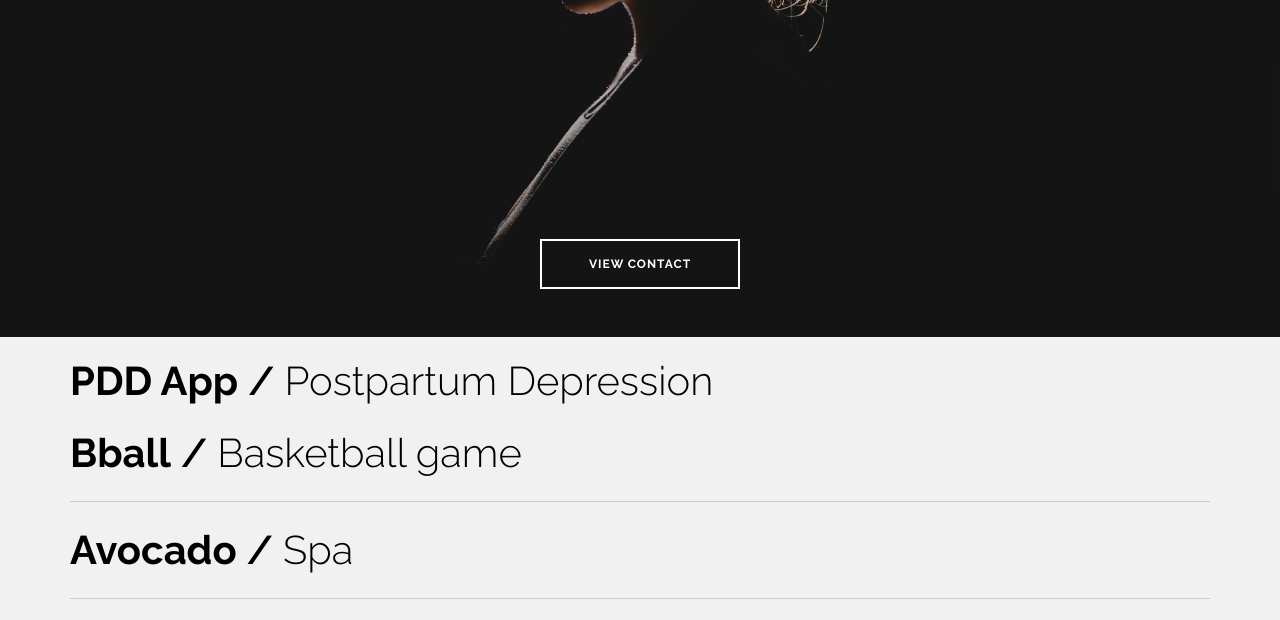
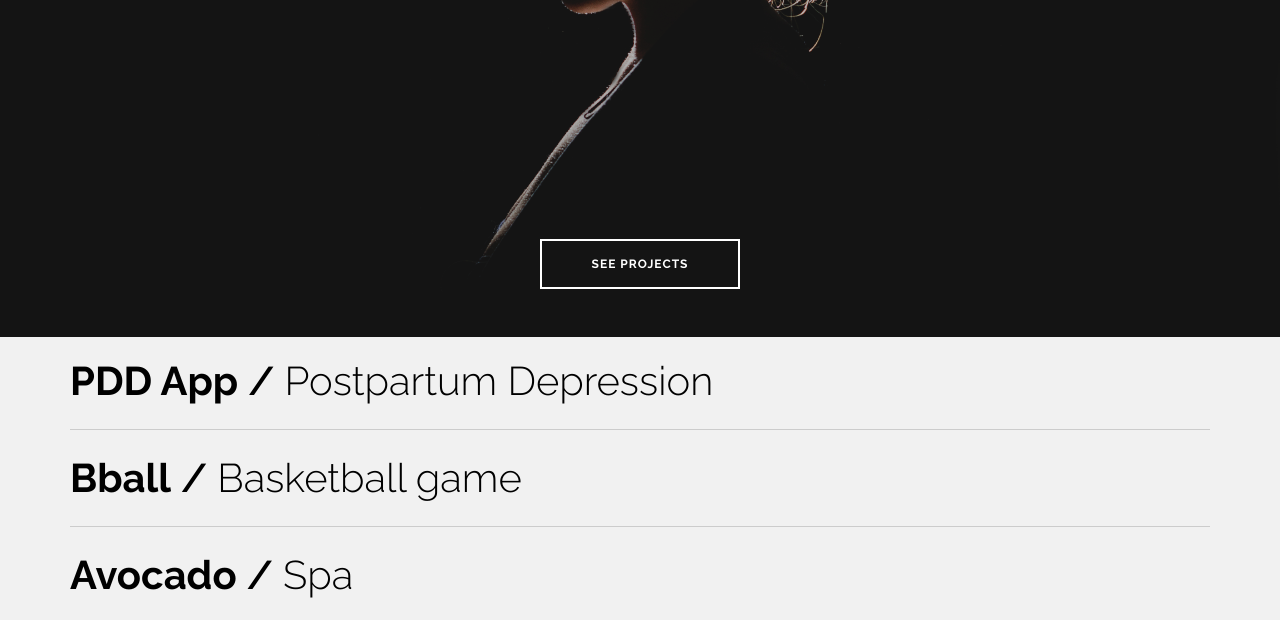
Before and after one commit to aadesola/aadesola.github.io, a plain HTML site: page index.html in a window 1280 px wide. Shown: the part 463-1083 px from the top of the page. Drawn offline with nearby package versions, Linux system fonts and the light colour scheme.

Commit message:
Button text edit

```diff
--- a/index.html
+++ b/index.html
@@ -31,7 +31,7 @@
 		        </div>
 
 		        <div class="align-bottom relative-xs text-center">
-		            <a class="btn btn-lg mb32 mt-xs-40" href="#projects">VIEW CONTACT</a>
+		            <a class="btn btn-lg mb32 mt-xs-40" href="#projects">See Projects</a>
 		        </div>
 		    </section>
 
@@ -41,7 +41,7 @@
     	<h2> <b>Mail</b> / <span style="font-weight: 300;">ajayiadesolagrace@gmail.com</span> </a></h2><hr>
 	<h2> <b>Github</b> / <span style="font-weight: 300;">aadesola@github.io</span> </a></h2><hr>-->
 
-<h2><a href="https://github.com/aadesola/PDDApp" target="_blank">  <b>PDD App</b> / <span style="font-weight: 300;">Postpartum Depression</span></a></h2>
+<h2><a href="https://github.com/aadesola/PDDApp" target="_blank">  <b>PDD App</b> / <span style="font-weight: 300;">Postpartum Depression</span></a></h2> <hr>
 <h2><a href="https://github.com/aadesola/GoogleUdacityAndroidCourtCounter"> <b>Bball</b> / <span style="font-weight: 300;">Basketball game</span> </a></h2><hr>
     <h2><a href="../project-spa/index.html" target="_blank">  <b>Avocado</b> / <span style="font-weight: 300;">Spa</span> </a></h2><hr>
     <h2><a href="../theory11/index.html" target="_blank">  <b>Theory11</b> / <span style="font-weight: 300;">Magic Tricks</span> </a></h2><hr>
```
